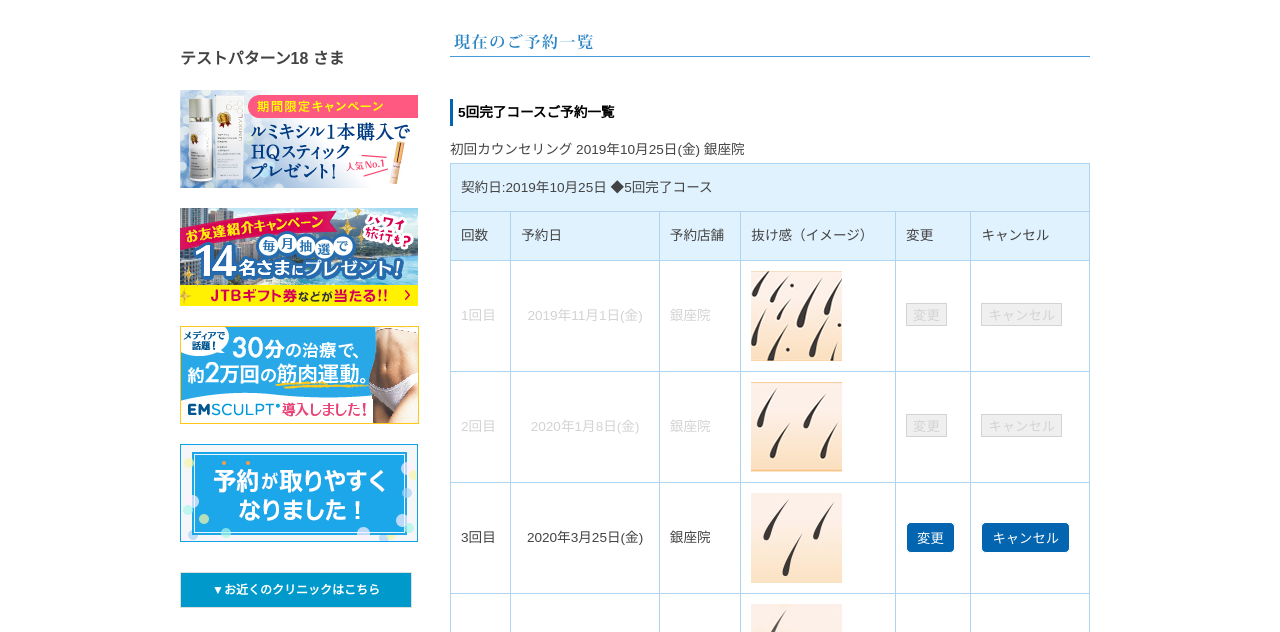
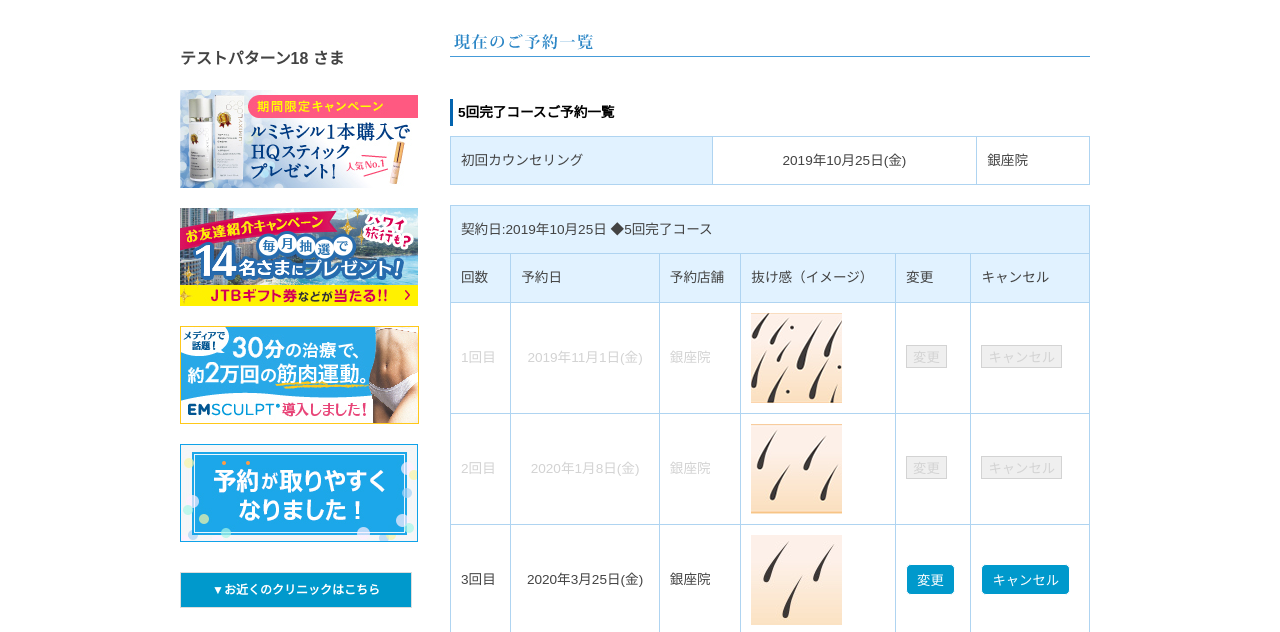
Before and after one commit to toru-taaaaan/aletheia-members-site, a plain HTML site: page index.html in a window 1280 px wide. Shown: the part 141-773 px from the top of the page. Drawn offline with Linux system fonts and the light colour scheme; a script that the page names is missing.

Commit message:
co-boxを調整

```diff
--- a/css/styles.scss
+++ b/css/styles.scss
@@ -293,8 +293,12 @@ table {
 
 .active {
   color: #fff;
-  background: #0364af;
+  background: #0099CC;
   padding: 5px 10px;
   border-radius: 5px;
   border: 1px solid #fff;
 }
+
+.co-box {
+  background: #E1F2FF;
+}
--- a/index.html
+++ b/index.html
@@ -85,12 +85,14 @@
 							<div class="subttl">
 								5回完了コースご予約一覧
 							</div>
+							<table>
+									<tr>
+											<td class="co-box">初回カウンセリング</td>
+											<td class="txtC">2019年10月25日(金)</td>
+											<td class="txtR">銀座院</td>
+										</tr>
+							</table>
 								<div class="content">
-											<tr>
-												<td>初回カウンセリング</td>
-												<td class="txtC">2019年10月25日(金)</td>
-												<td class="txtR">銀座院</td>
-											</tr>
 										<table>
 
 											<tr>
```
Also changed, not shown: css/styles.css, 1 other file.
